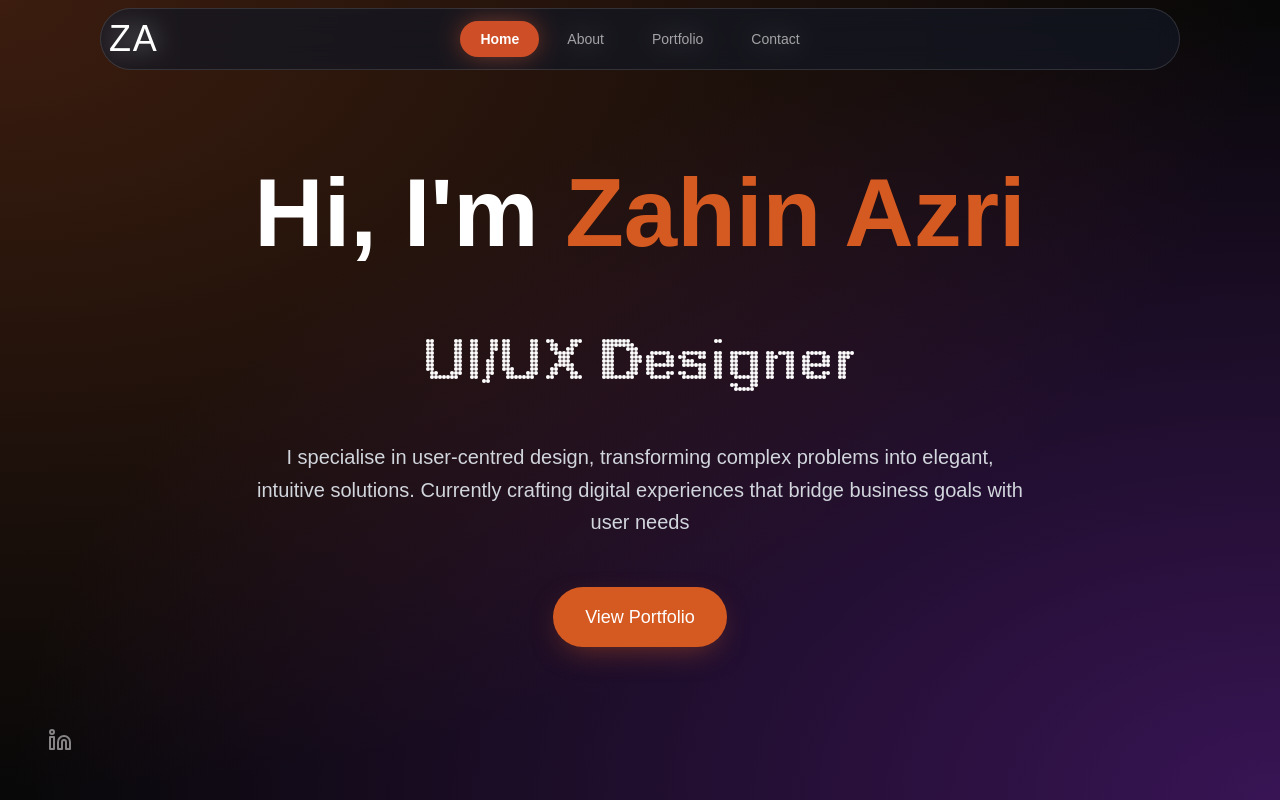
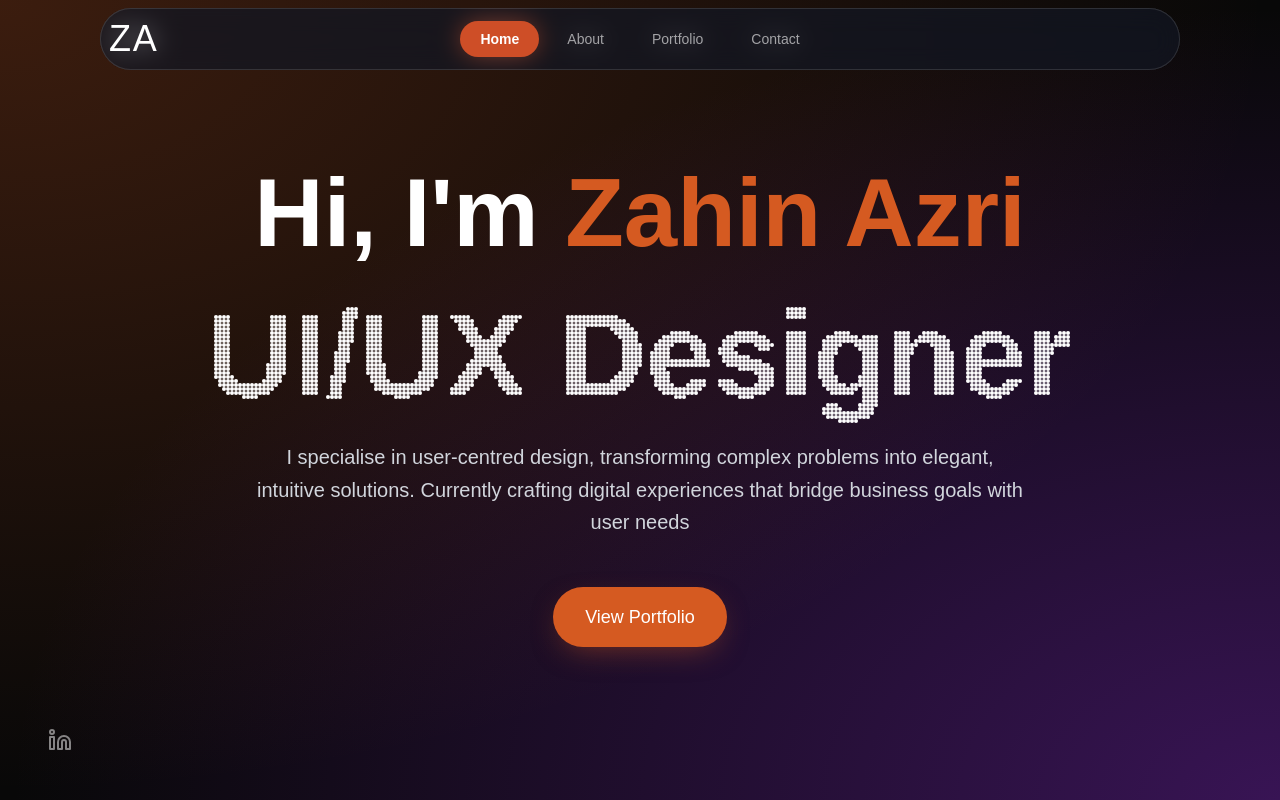
Before and after one commit to ZahinAzri/zahin-portfolio, a Next.js app: page / in a window 1280 px wide. Shown: the top 800 px of the page. Built offline with nearby package versions, Linux system fonts and the light colour scheme; a web font is replaced by a local one.

Commit message:
feat: increase Hero section ParticleText font size

```diff
--- a/src/components/sections/Hero.tsx
+++ b/src/components/sections/Hero.tsx
@@ -14,7 +14,7 @@ export function Hero() {
                     Hi, I'm <span className="text-[#D55A21]">Zahin Azri</span>
                 </h1>
                 <div className="w-full max-w-4xl h-[120px] mb-8">
-                    <ParticleText text="UI/UX Designer" fontSize={60} className="w-full h-full" />
+                    <ParticleText text="UI/UX Designer" fontSize={120} className="w-full h-full" />
                 </div>
 
                 <p className="max-w-3xl mx-auto text-lg md:text-xl text-gray-300 font-light leading-relaxed mb-12">
```
